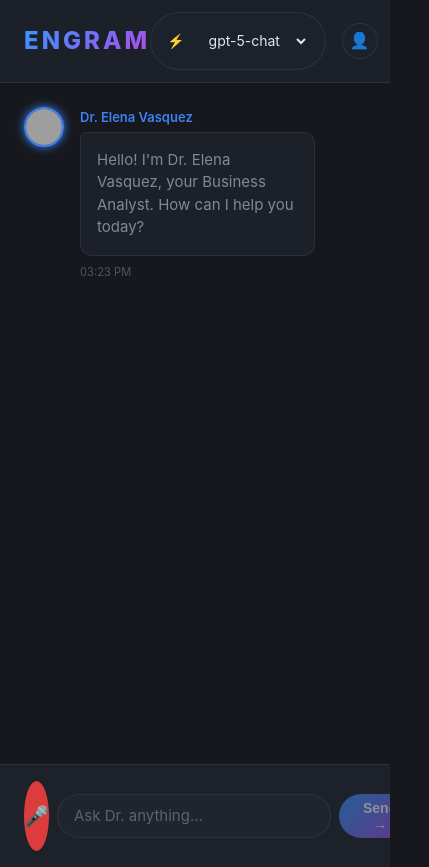
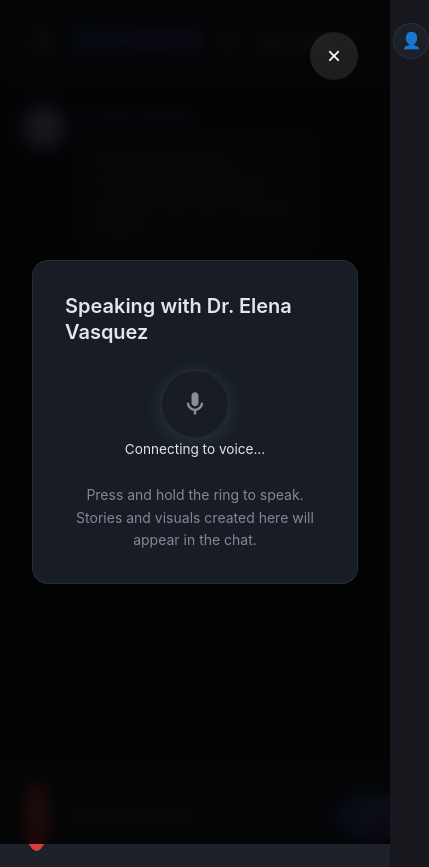
Before and after one commit to zimaxnet/engram, a React (Vite) app in the folder frontend/: page / in a window 390 px wide. Both pictures are taken after a click on the button "Tap to talk (Voice Live)". Shown: the whole page, 429 px wide, since content can reach past the window. Built offline with nearby package versions, Linux system fonts and the light colour scheme; no server answers; grey boxes are pictures that could not be loaded.

Commit message:
feat: implement voice live overlay and mobile sidebar

```diff
--- a/frontend/src/App.css
+++ b/frontend/src/App.css
@@ -35,6 +35,45 @@
   display: flex;
   align-items: center;
   gap: 1rem;
+}
+
+.header-left {
+  display: flex;
+  align-items: center;
+  gap: 1rem;
+}
+
+.mobile-menu-toggle {
+  display: none;
+  background: transparent;
+  border: 1px solid var(--glass-border);
+  color: var(--color-text);
+  font-size: 1.25rem;
+  cursor: pointer;
+  padding: 0.25rem 0.5rem;
+  border-radius: 4px;
+}
+
+.mobile-menu-header {
+  display: none;
+  align-items: center;
+  justify-content: space-between;
+  padding: 1rem;
+  border-bottom: 1px solid var(--glass-border);
+}
+
+.mobile-menu-title {
+  font-weight: 600;
+  text-transform: uppercase;
+  font-size: 0.9rem;
+}
+
+.mobile-menu-close {
+  background: transparent;
+  border: none;
+  color: var(--color-text);
+  font-size: 1.5rem;
+  cursor: pointer;
 }
 
 .model-selector {
@@ -142,6 +181,50 @@
   .column-left,
   .column-right {
     display: none;
+  }
+}
+
+/* Mobile Navigation Styles */
+@media (max-width: 900px) {
+  .mobile-menu-toggle {
+    display: block;
+  }
+
+  .column-left {
+    position: fixed;
+    top: 0;
+    left: 0;
+    height: 100vh;
+    width: 280px;
+    z-index: 1000;
+    background: var(--color-surface); /* Solid background for legibility */
+    border-right: 1px solid var(--glass-border);
+    transform: translateX(-100%);
+    transition: transform 0.3s ease-in-out;
+    display: flex !important; /* Override display: none */
+    flex-direction: column;
+  }
+
+  .column-left.visible {
+    transform: translateX(0);
+    box-shadow: 0 0 20px rgba(0,0,0,0.5);
+  }
+
+  .mobile-menu-header {
+    display: flex;
+  }
+
+  /* Backdrop */
+  .mobile-menu-backdrop {
+    position: fixed;
+    top: 0;
+    left: 0;
+    width: 100vw;
+    height: 100vh;
+    background: rgba(0, 0, 0, 0.5);
+    backdrop-filter: blur(4px);
+    z-index: 999;
+    animation: fadeIn 0.2s ease-out;
   }
 }
 
--- a/frontend/src/components/ChatPanel/ChatPanel.tsx
+++ b/frontend/src/components/ChatPanel/ChatPanel.tsx
@@ -42,58 +42,45 @@ function createWelcomeMessage(agent: Agent): Message {
   }
 }
 
+// Voice Chat Overlay Styles
+import VoiceChat from '../VoiceChat/VoiceChat';
 
-// Type definitions for Web Speech API
-interface SpeechRecognition extends EventTarget {
-  continuous: boolean;
-  interimResults: boolean;
-  lang: string;
-  start(): void;
-  stop(): void;
-  abort(): void;
-  onresult: (event: SpeechRecognitionEvent) => void;
-  onend: (event: Event) => void;
-  onerror: (event: SpeechRecognitionErrorEvent) => void;
-}
+const overlayStyles: CSSProperties = {
+  position: 'fixed',
+  top: 0,
+  left: 0,
+  width: '100vw',
+  height: '100vh',
+  background: 'rgba(0, 0, 0, 0.85)',
+  backdropFilter: 'blur(8px)',
+  WebkitBackdropFilter: 'blur(8px)',
+  zIndex: 2000,
+  display: 'flex',
+  alignItems: 'center',
+  justifyContent: 'center',
+  flexDirection: 'column',
+  padding: '2rem',
+};
 
-interface SpeechRecognitionEvent extends Event {
-  resultIndex: number;
-  results: SpeechRecognitionResultList;
-}
+const closeButtonStyles: CSSProperties = {
+  position: 'absolute',
+  top: '2rem',
+  right: '2rem',
+  background: 'rgba(255, 255, 255, 0.1)',
+  border: 'none',
+  borderRadius: '50%',
+  width: '48px',
+  height: '48px',
+  color: 'white',
+  fontSize: '1.5rem',
+  cursor: 'pointer',
+  display: 'flex',
+  alignItems: 'center',
+  justifyContent: 'center',
+  zIndex: 2001,
+};
 
-interface SpeechRecognitionResultList {
-  length: number;
-  item(index: number): SpeechRecognitionResult;
-  [index: number]: SpeechRecognitionResult;
-}
 
-interface SpeechRecognitionResult {
-  isFinal: boolean;
-  length: number;
-  item(index: number): SpeechRecognitionAlternative;
-  [index: number]: SpeechRecognitionAlternative;
-}
-
-interface SpeechRecognitionAlternative {
-  transcript: string;
-  confidence: number;
-}
-
-interface SpeechRecognitionErrorEvent extends Event {
-  error: string;
-  message: string;
-}
-
-interface Window {
-  SpeechRecognition: {
-    new(): SpeechRecognition;
-  };
-  webkitSpeechRecognition: {
-    new(): SpeechRecognition;
-  };
-}
-
-declare var window: Window;
 
 export function ChatPanel({ agent, sessionId: sessionIdProp, onMetricsUpdate }: ChatPanelProps) {
   // Component remounts when agent changes (via key prop in App.tsx)
@@ -103,11 +90,10 @@ export function ChatPanel({ agent, sessionId: sessionIdProp, onMetricsUpdate }:
   const [messages, setMessages] = useState<Message[]>([initialMessage])
   const [input, setInput] = useState('')
   const [isTyping, setIsTyping] = useState(false)
-  const [isRecording, setIsRecording] = useState(false)
   const [error, setError] = useState<string | null>(null)
 
-  // Speech Recognition Ref
-  const recognitionRef = useRef<SpeechRecognition | null>(null)
+  // Voice Live Mode State
+  const [isVoiceOpen, setIsVoiceOpen] = useState(false)
 
   // Initialize local sessionId once (used when caller doesn't supply a shared sessionId)
   const [localSessionId] = useState<string>(() =>
@@ -122,15 +108,9 @@ export function ChatPanel({ agent, sessionId: sessionIdProp, onMetricsUpdate }:
     messagesEndRef.current?.scrollIntoView({ behavior: 'smooth' })
   }, [messages])
 
-  // Cleanup microphone on unmount
   useEffect(() => {
-    return () => {
-      if (recognitionRef.current) {
-        recognitionRef.current.stop();
-        recognitionRef.current = null;
-      }
-    };
-  }, []);
+    messagesEndRef.current?.scrollIntoView({ behavior: 'smooth' })
+  }, [messages])
 
   const handleSubmit = async (e: FormEvent) => {
     e.preventDefault()
@@ -148,11 +128,6 @@ export function ChatPanel({ agent, sessionId: sessionIdProp, onMetricsUpdate }:
     setInput('')
     setIsTyping(true)
     setError(null)
-
-    // Stop recording if active when sending
-    if (isRecording) {
-      stopRecording()
-    }
 
     try {
       // Call backend API
@@ -199,82 +174,11 @@ export function ChatPanel({ agent, sessionId: sessionIdProp, onMetricsUpdate }:
     }
   }
 
-  const startRecording = () => {
-    try {
-      const SpeechRecognition = window.SpeechRecognition || window.webkitSpeechRecognition;
-      if (!SpeechRecognition) {
-        setError('Speech recognition is not supported in this browser (try Chrome/Edge/Safari).');
-        return;
-      }
-
-      // Store initial input to append to
-      // We use a ref to track the starting point for this specific session
-      const currentInput = inputRef.current?.value || input;
-
-      const recognition = new SpeechRecognition();
-      // Use single-shot for chat input to avoid complex state management
-      // User can tap again to add more.
-      recognition.continuous = false;
-      recognition.interimResults = true;
-      recognition.lang = 'en-US';
-
-      recognition.onresult = (event) => {
-        let transcript = '';
-        for (let i = event.resultIndex; i < event.results.length; i++) {
-          transcript += event.results[i][0].transcript;
-        }
-
-        // Functional update to avoid closure staleness
-        // If we want to support typing while speaking, this acts as an append
-        // But for simplicity, we append the *current session* transcript to the *start* input
-        const separator = currentInput && !currentInput.endsWith(' ') ? ' ' : '';
-        setInput(currentInput + separator + transcript);
-      };
-
-      recognition.onerror = (event) => {
-        console.error('Speech recognition error', event.error);
-        if (event.error === 'not-allowed') {
-          setError('Microphone access denied. Please allow microphone permissions.');
-        } else if (event.error === 'no-speech') {
-          // Ignore no-speech errors (common if user pauses)
-          return;
-        } else if (event.error === 'network') {
-          setError('Voice input declined by browser/network. Please try Chrome or check connection.');
-        } else {
-          setError(`Voice input error: ${event.error}`);
-        }
-        stopRecording();
-      };
-
-      recognition.onend = () => {
-        setIsRecording(false);
-      };
-
-      recognitionRef.current = recognition;
-      recognition.start();
-      setIsRecording(true);
-      setError(null);
-    } catch (e) {
-      console.error('Failed to start speech recognition', e);
-      setError('Failed to start voice input.');
-    }
+  const toggleVoiceMode = () => {
+    setIsVoiceOpen(!isVoiceOpen)
   }
 
-  const stopRecording = () => {
-    if (recognitionRef.current) {
-      recognitionRef.current.stop();
-      recognitionRef.current = null;
-    }
-    setIsRecording(false);
-  }
 
-  const toggleRecording = () => {
-    if (isRecording) {
-      stopRecording();
-    } else {
-      startRecording();
-    }
-  }
 
   return (
     <div className="chat-panel">
@@ -371,9 +275,9 @@ export function ChatPanel({ agent, sessionId: sessionIdProp, onMetricsUpdate }:
       <form className="chat-input-area" onSubmit={handleSubmit}>
         <button
           type="button"
-          className={`voice-button ${isRecording ? 'recording' : ''}`}
-          onClick={toggleRecording}
-          title={isRecording ? 'Stop recording' : 'Start voice input'}
+          className={`voice-button ${isVoiceOpen ? 'recording' : ''}`}
+          onClick={toggleVoiceMode}
+          title={'Tap to talk (Voice Live)'}
         >
           🎤
         </button>
@@ -394,6 +298,54 @@ export function ChatPanel({ agent, sessionId: sessionIdProp, onMetricsUpdate }:
           Send →
         </button>
       </form>
+
+      {/* Voice Overlay */}
+      {isVoiceOpen && (
+        <div style={overlayStyles}>
+          <button
+            style={closeButtonStyles}
+            onClick={() => setIsVoiceOpen(false)}
+            aria-label="Close voice chat"
+          >
+            ×
+          </button>
+          <div style={{
+            background: 'var(--glass-bg)',
+            border: '1px solid var(--glass-border)',
+            borderRadius: '16px',
+            padding: '2rem',
+            width: '100%',
+            maxWidth: '500px',
+            boxShadow: '0 25px 50px -12px rgba(0, 0, 0, 0.5)',
+            display: 'flex',
+            flexDirection: 'column',
+            alignItems: 'center',
+            gap: '1.5rem',
+            backdropFilter: 'blur(16px)',
+            WebkitBackdropFilter: 'blur(16px)',
+          }}>
+            <h3 style={{ margin: 0, fontWeight: 600 }}>Speaking with {agent.name}</h3>
+            <VoiceChat
+              agentId={agent.id}
+              sessionId={sessionId}
+              onStatusChange={(status) => {
+                if (status === 'error') {
+                  // Optional: handle error state
+                }
+              }}
+            />
+            <p style={{
+              fontSize: '0.875rem',
+              color: 'var(--color-text-dim)',
+              textAlign: 'center',
+              margin: 0
+            }}>
+              Press and hold the ring to speak.
+              Stories and visuals created here will appear in the chat.
+            </p>
+          </div>
+        </div>
+      )}
     </div>
   )
 }
--- a/frontend/src/components/MainLayout.tsx
+++ b/frontend/src/components/MainLayout.tsx
@@ -1,3 +1,4 @@
+import { useState } from 'react';
 import { Outlet } from 'react-router-dom';
 import { TreeNav } from './TreeNav/TreeNav';
 import { AGENTS, type AgentId } from '../types';
@@ -20,12 +21,22 @@ export function MainLayout({
     sessionId
 }: MainLayoutProps) {
     const agent = AGENTS[activeAgent];
+    const [isMobileMenuOpen, setIsMobileMenuOpen] = useState(false);
 
     return (
-        <div className="app-layout">
+        <div className={`app-layout ${isMobileMenuOpen ? 'mobile-menu-open' : ''}`}>
             {/* Header */}
             <header className="app-header">
-                <div className="logo">ENGRAM</div>
+                <div className="header-left">
+                    <button
+                        className="mobile-menu-toggle"
+                        onClick={() => setIsMobileMenuOpen(!isMobileMenuOpen)}
+                        aria-label="Toggle menu"
+                    >
+                        ☰
+                    </button>
+                    <div className="logo">ENGRAM</div>
+                </div>
                 <div className="header-controls">
                     <div className="model-selector">
                         <span className="model-icon">⚡</span>
@@ -45,9 +56,21 @@ export function MainLayout({
             </header>
 
             <main className="main-content">
-                <aside className="column column-left">
-                    <TreeNav activeAgent={activeAgent} onAgentChange={onAgentChange} />
+                <aside className={`column column-left ${isMobileMenuOpen ? 'visible' : ''}`}>
+                    <div className="mobile-menu-header">
+                        <span className="mobile-menu-title">Navigation</span>
+                        <button className="mobile-menu-close" onClick={() => setIsMobileMenuOpen(false)}>×</button>
+                    </div>
+                    <TreeNav activeAgent={activeAgent} onAgentChange={(id) => {
+                        onAgentChange(id);
+                        setIsMobileMenuOpen(false);
+                    }} />
                 </aside>
+
+                {/* Mobile overlay backdrop */}
+                {isMobileMenuOpen && (
+                    <div className="mobile-menu-backdrop" onClick={() => setIsMobileMenuOpen(false)} />
+                )}
 
                 {/* Render child routes (ChatView, etc.) with context */}
                 <Outlet context={{ agent, selectedModel, onModelChange, sessionId }} />
```
Also changed, not shown: 1 other file (tests, documents, lock files or other folders).
